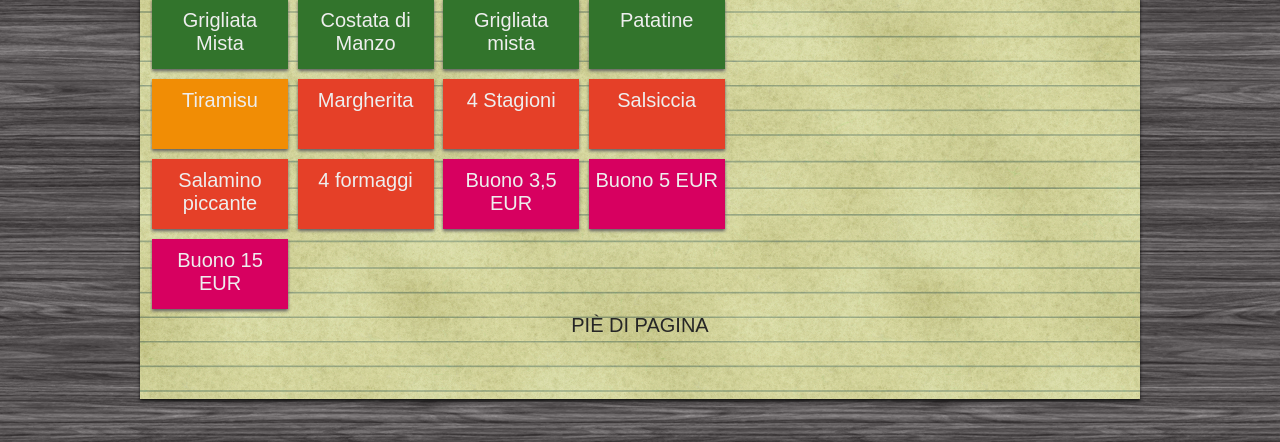
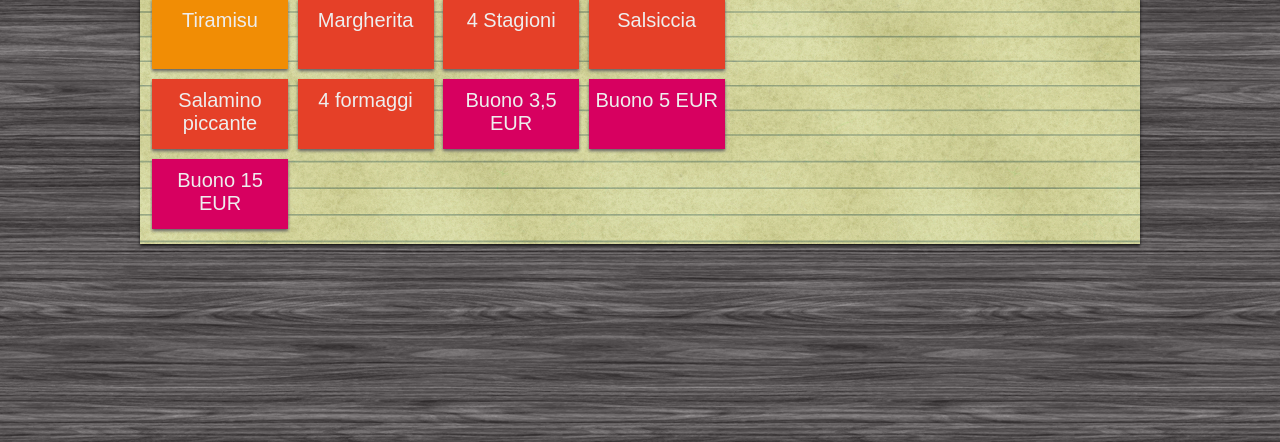
Before and after one commit to luca-drf/OpenGenfri, a Django app: page /webpos/order/ in a window 1280 px wide. Shown: the part 358-800 px from the top of the page. Run offline with Django 3.2, Linux system fonts and the light colour scheme; a user stored in the database is signed in; data comes from the database, SQL or seed files in the repository; parts of the project's set-up code (start-up, migrations or seed data) failed here and were passed over.

Commit message:
Refined interface

```diff
--- a/pos/webpos/static/css/screen.css
+++ b/pos/webpos/static/css/screen.css
@@ -32,7 +32,7 @@ main {
   user-select: none;
 }
 main header {
-  height: 90px;
+  height: 10px;
   text-align: center;
   background: url("http://www.paeseinfesta.it/templates/sonne/css/images/Header.png") center top;
 }
@@ -133,7 +133,7 @@ main footer {
   clear: both;
   text-align: center;
   vertical-align: bottom;
-  height: 85px;
+  height: 10px;
 }
 
 #logo {
--- a/pos/webpos/static/js/pifquery.js
+++ b/pos/webpos/static/js/pifquery.js
@@ -173,11 +173,11 @@ function PiFQuery (hConfig) {
      * @param {HTMLElement} elNode
      */
     that.show = function (elElement) {
-        if (getComputedStyle(elElement).display === 'none') {
-            elElement.style.display = 'block';
-        } else {
+        //if (getComputedStyle(elElement).display === 'none') {
+        //    elElement.style.display = 'block';
+        //} else {
             elElement.style.display = '';
-        }
+        //}
         elElement.style.visibility = 'visible';
         elElement.classList.remove('hidden');
     }
--- a/pos/webpos/static/sass/screen.scss
+++ b/pos/webpos/static/sass/screen.scss
@@ -60,7 +60,7 @@ main {
     @include box-shadow(0 2px 3px $black);
     @include user-select(none);
     header {
-        height: 90px;
+        height: 10px;//90px;
         text-align: center;
         background: url('http://www.paeseinfesta.it/templates/sonne/css/images/Header.png') center top;
     }
@@ -152,7 +152,7 @@ main {
         clear: both;
         text-align: center;
         vertical-align: bottom;
-        height: 85px;
+        height: 10px;//85px;
     }
 }
 #logo {
--- a/pos/webpos/templates/webpos/order.html
+++ b/pos/webpos/templates/webpos/order.html
@@ -63,7 +63,6 @@
             </aside>
         </section>
         <footer>
-            PI&Egrave; DI PAGINA
         </footer>
     </main>
     <div class="alert-panel hidden">
```
